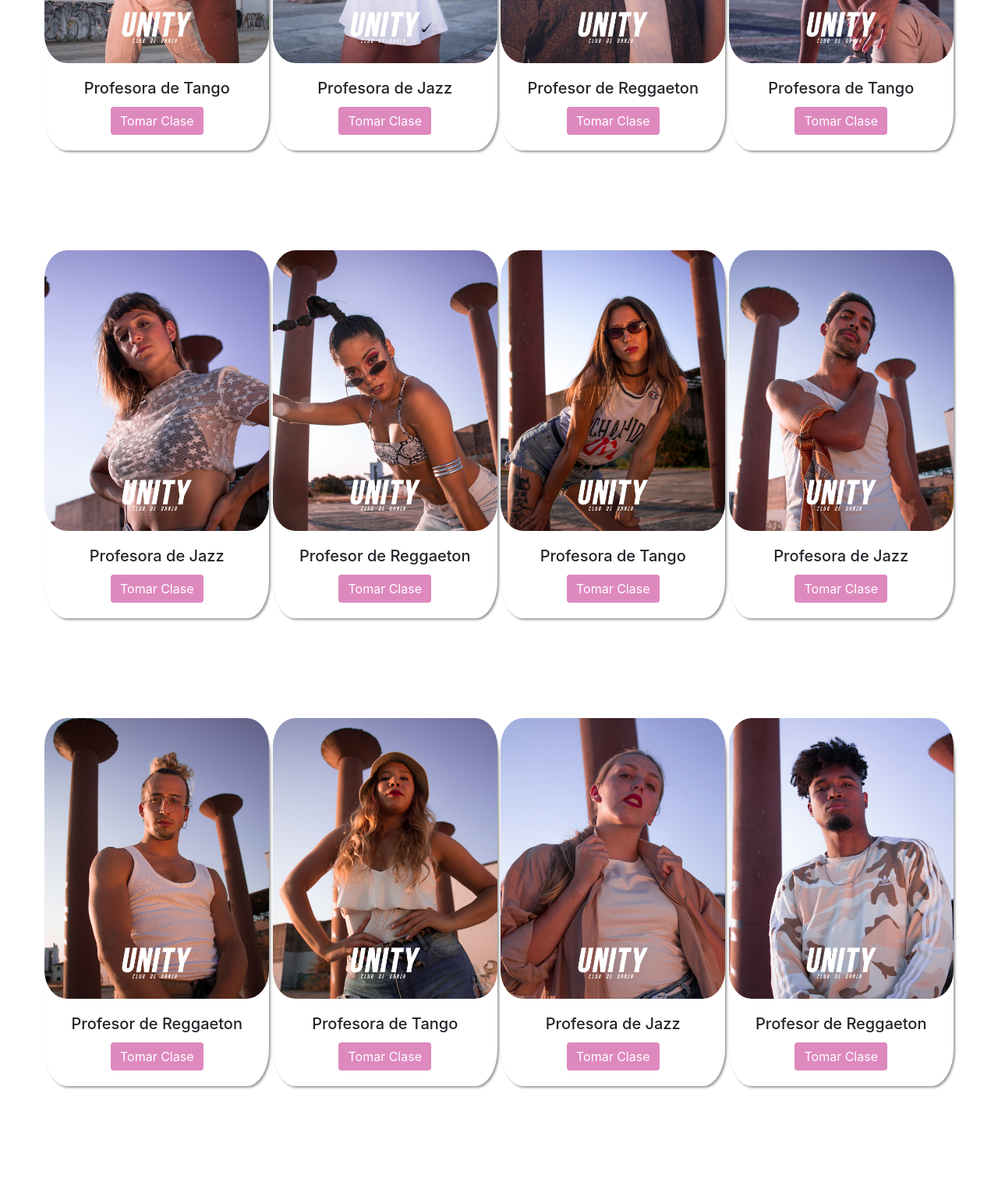
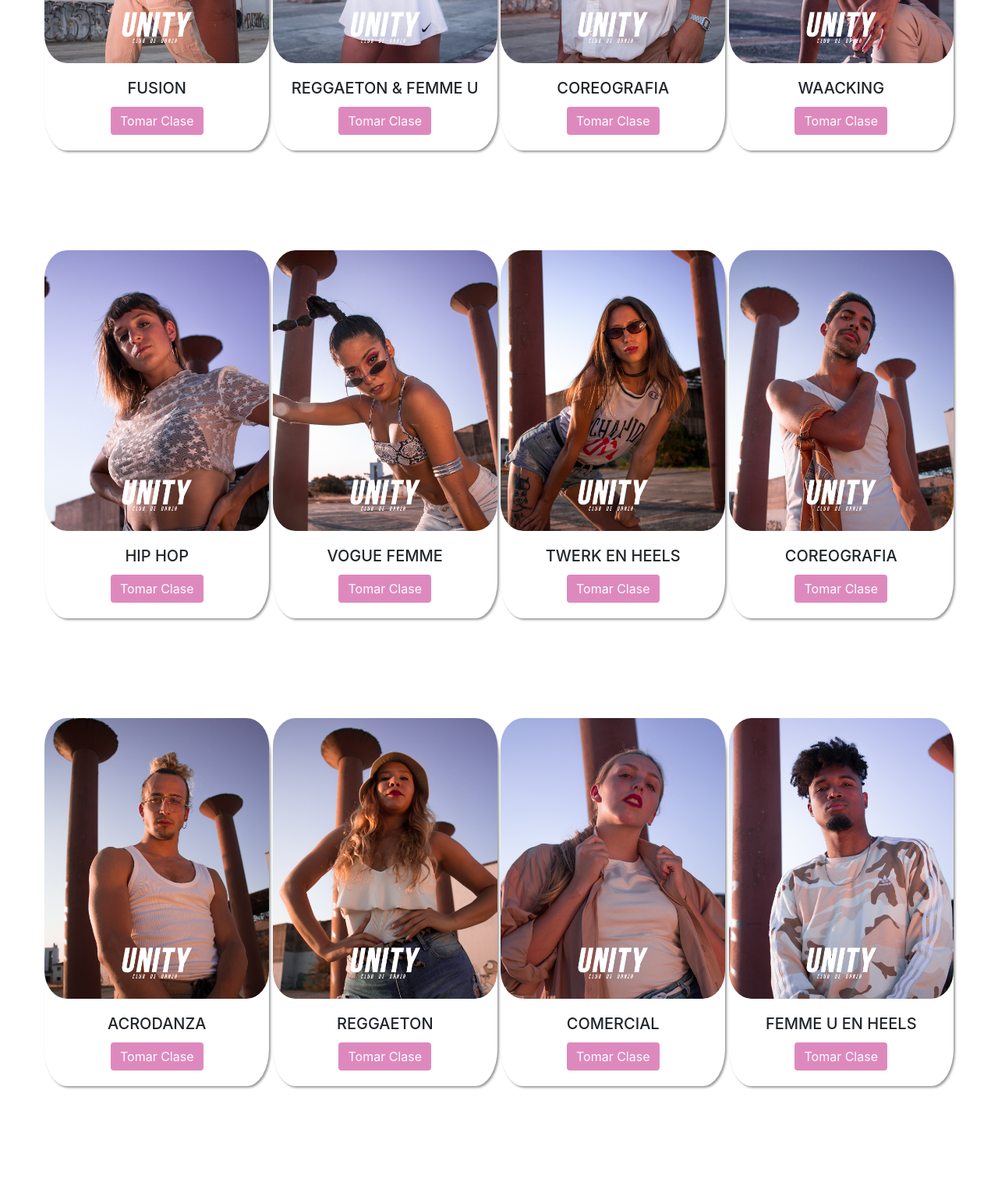
Before and after one commit to nicolasmisseri/root, a website: page pages/nosotros.html in a window 1280 px wide. Shown: the part 721-2246 px from the top of the page at 78% size. Drawn offline with nearby package versions, Linux system fonts and the light colour scheme; files that its build step writes are made by us from their sources.

Commit message:
refactor final

```diff
--- a/pages/nosotros.html
+++ b/pages/nosotros.html
@@ -101,7 +101,7 @@
                         <img class="card-img-top" src="../media/profe1.jpg"
                             alt="Card image cap">
                         <div class="card-body">
-                            <h5 class="card-title">Profesora de Tango</h5>
+                            <h5 class="card-title">FUSION</h5>
                             <p class="card-text">Lorem ipsum dolor sit amet
                                 consectetur, adipisicing
                                 elit. Adipisci, mollitia. Deleniti similique
@@ -121,7 +121,7 @@
                             src="../media/profe2.jpg"
                             alt="Card image cap">
                         <div class="card-body">
-                            <h5 class="card-title">Profesora de Jazz</h5>
+                            <h5 class="card-title">REGGAETON & FEMME U</h5>
                             <p class="card-text">Lorem ipsum dolor sit amet
                                 consectetur, adipisicing
                                 elit. Adipisci, mollitia. Deleniti similique
@@ -137,10 +137,10 @@
                     <div id="card-3" class="card nosotros__card card__scale"
                         style="width:
                         18rem;">
-                        <img class="card-img-top" src="../media/profe3.jpg"
+                        <img class="card-img-top" src="../media/profe15.jpg"
                             alt="Card image cap">
                         <div class="card-body">
-                            <h5 class="card-title">Profesor de Reggaeton</h5>
+                            <h5 class="card-title">COREOGRAFIA</h5>
                             <p class="card-text">Lorem ipsum dolor sit amet
                                 consectetur, adipisicing
                                 elit. Adipisci, mollitia. Deleniti similique
@@ -160,7 +160,7 @@
                         <img class="card-img-top" src="../media/profe4.jpg"
                             alt="Card image cap">
                         <div class="card-body">
-                            <h5 class="card-title">Profesora de Tango</h5>
+                            <h5 class="card-title">WAACKING</h5>
                             <p class="card-text">Lorem ipsum dolor sit amet
                                 consectetur, adipisicing
                                 elit. Adipisci, mollitia. Deleniti similique
@@ -179,7 +179,7 @@
                         <img class="card-img-top" src="../media/profe5.jpg"
                             alt="Card image cap">
                         <div class="card-body">
-                            <h5 class="card-title">Profesora de Jazz</h5>
+                            <h5 class="card-title">HIP HOP</h5>
                             <p class="card-text">Lorem ipsum dolor sit amet
                                 consectetur, adipisicing
                                 elit. Adipisci, mollitia. Deleniti similique
@@ -198,7 +198,7 @@
                         <img class="card-img-top" src="../media/profe6.jpg"
                             alt="Card image cap">
                         <div class="card-body">
-                            <h5 class="card-title">Profesor de Reggaeton</h5>
+                            <h5 class="card-title">VOGUE FEMME</h5>
                             <p class="card-text">Lorem ipsum dolor sit amet
                                 consectetur, adipisicing
                                 elit. Adipisci, mollitia. Deleniti similique
@@ -218,7 +218,7 @@
                         <img class="card-img-top" src="../media/profe7.jpg"
                             alt="Card image cap">
                         <div class="card-body">
-                            <h5 class="card-title">Profesora de Tango</h5>
+                            <h5 class="card-title">TWERK EN HEELS</h5>
                             <p class="card-text">Lorem ipsum dolor sit amet
                                 consectetur, adipisicing
                                 elit. Adipisci, mollitia. Deleniti similique
@@ -239,7 +239,7 @@
                         <img class="card-img-top" src="../media/profe8.jpg"
                             alt="Card image cap">
                         <div class="card-body">
-                            <h5 class="card-title">Profesora de Jazz</h5>
+                            <h5 class="card-title">COREOGRAFIA</h5>
                             <p class="card-text">Lorem ipsum dolor sit amet
                                 consectetur, adipisicing
                                 elit. Adipisci, mollitia. Deleniti similique
@@ -260,7 +260,7 @@
                         <img class="card-img-top" src="../media/profe9.jpg"
                             alt="Card image cap">
                         <div class="card-body">
-                            <h5 class="card-title">Profesor de Reggaeton</h5>
+                            <h5 class="card-title">ACRODANZA</h5>
                             <p class="card-text">Lorem ipsum dolor sit amet
                                 consectetur, adipisicing
                                 elit. Adipisci, mollitia. Deleniti similique
@@ -283,7 +283,7 @@
                             src="../media/profe10.jpg"
                             alt="Card image cap">
                         <div class="card-body">
-                            <h5 class="card-title">Profesora de Tango</h5>
+                            <h5 class="card-title">REGGAETON</h5>
                             <p class="card-text">Lorem ipsum dolor sit
                                 amet
                                 consectetur, adipisicing
@@ -307,7 +307,7 @@
                             src="../media/profe11.jpg"
                             alt="Card image cap">
                         <div class="card-body">
-                            <h5 class="card-title">Profesora de Jazz</h5>
+                            <h5 class="card-title">COMERCIAL</h5>
                             <p class="card-text">Lorem ipsum dolor sit
                                 amet
                                 consectetur, adipisicing
@@ -331,7 +331,7 @@
                             src="../media/profe12.jpg"
                             alt="Card image cap">
                         <div class="card-body">
-                            <h5 class="card-title">Profesor de Reggaeton</h5>
+                            <h5 class="card-title">FEMME U EN HEELS</h5>
                             <p class="card-text">Lorem ipsum dolor sit
                                 amet
                                 consectetur, adipisicing
```
Also changed, not shown: pages/contacto.html (+3 -1 lines).
